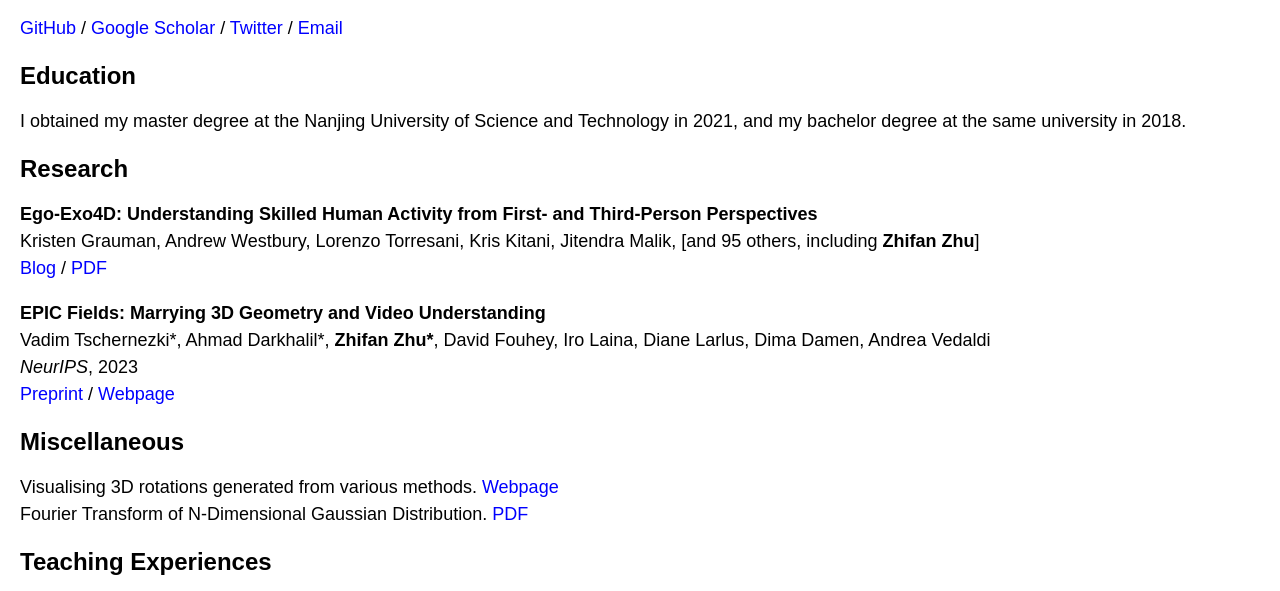
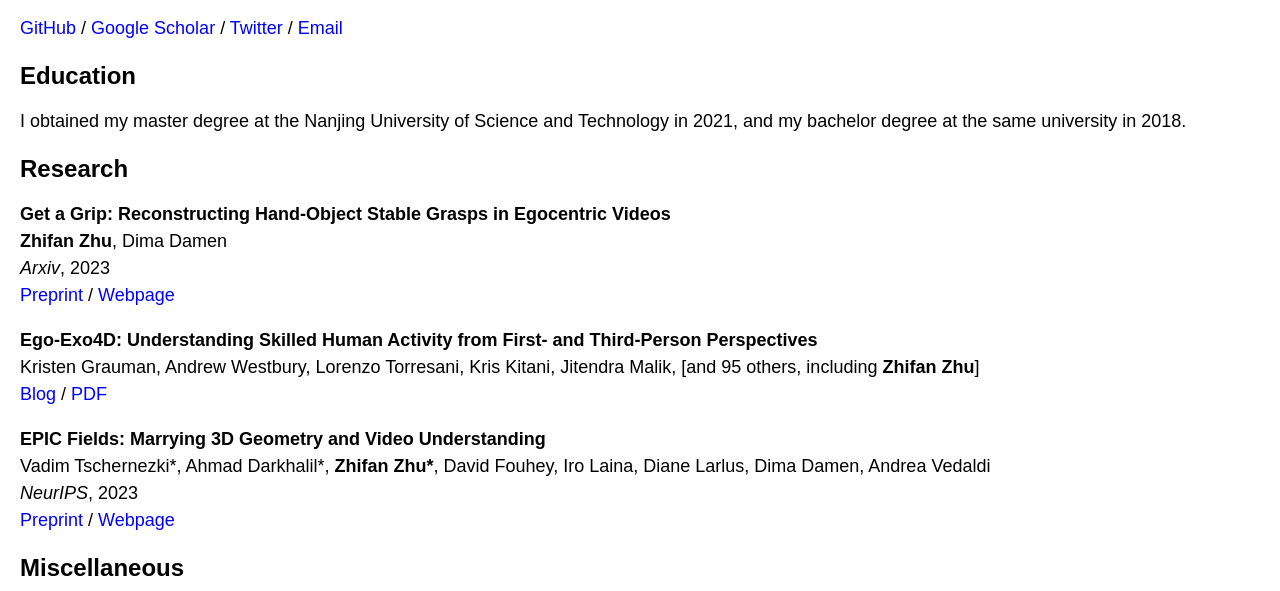
Before and after one commit to zhifanzhu/zhifanzhu.github.io, a plain HTML site: page index.html in a window 1280 px wide. Shown: the part 163-754 px from the top of the page. Drawn offline with Linux system fonts and the light colour scheme.

Commit message:
add Get-a-Grip

```diff
--- a/index.html
+++ b/index.html
@@ -91,6 +91,14 @@
 
   <h2>Research</h2>
   <p>
+  <b>Get a Grip: Reconstructing Hand-Object Stable Grasps in Egocentric Videos</b><br>
+    <b>Zhifan Zhu</b>, Dima Damen<br>
+    <i>Arxiv</i>, 2023 <br>
+    <a href="https://arxiv.org/abs/2312.15719">Preprint</a> /
+    <a href="https://zhifanzhu.github.io/getagrip/">Webpage</a>
+  </p>
+
+  <p>
   <b>Ego-Exo4D: Understanding Skilled Human Activity from First- and Third-Person Perspectives</b><br>
   <span class="tooltip">Kristen Grauman, Andrew Westbury, Lorenzo Torresani, Kris Kitani, Jitendra Malik, [and 95 others, including <b>Zhifan Zhu</b>]
     <span class="tooltiptext">
```
